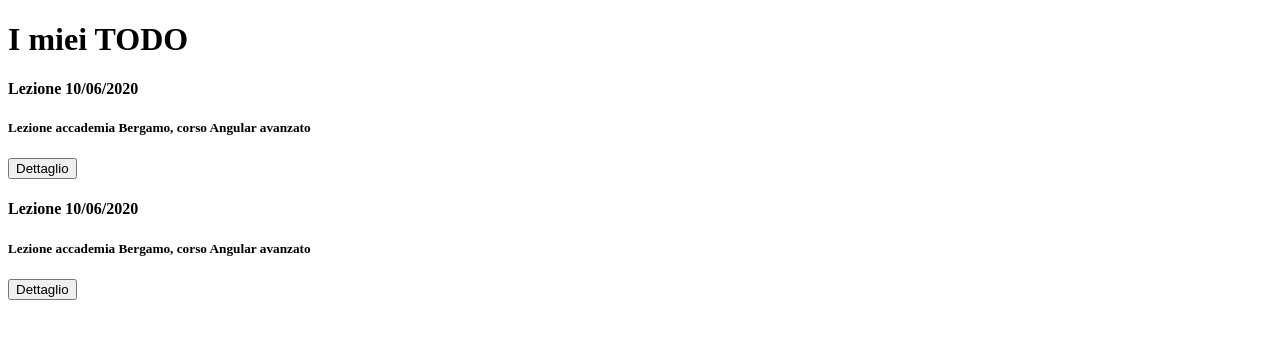
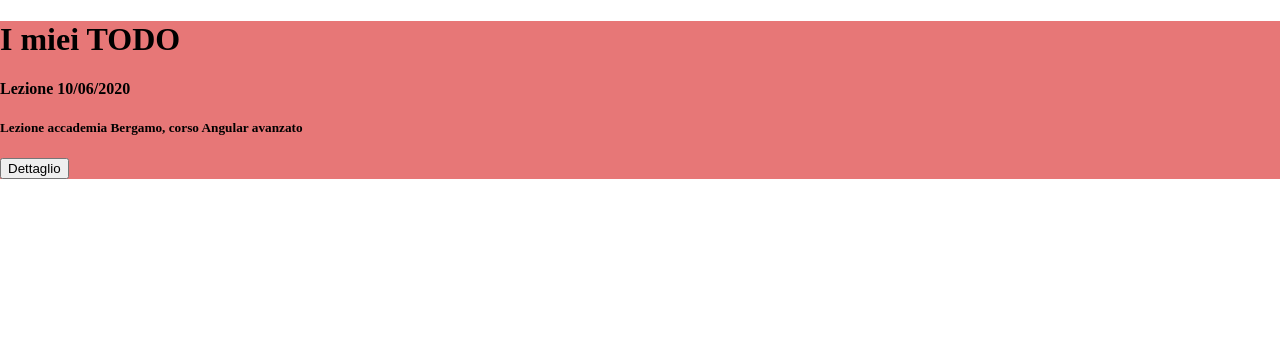
Before and after one commit to LukeSkywa/EsercitazioneBergamo2, an Angular app: page /todos in a window 1280 px wide. Shown: the top 338 px of the page. Built offline with nearby package versions, Linux system fonts and the light colour scheme; data requests are answered from the project's data file; sample sign-in values are in the browser's storage.

Commit message:
correzioni varie

```diff
--- a/db.json
+++ b/db.json
@@ -1,19 +1,15 @@
 {
-  "users": [
-    {
+    "users": [{
         "id": 0,
         "username": "LukeSkywa",
         "name": "Luca",
         "surname": "Alicata"
-    }
-  ],
-  "todos": [
-    {
+    }],
+    "todos": [{
         "id": 0,
         "title": "Lezione 10/06/2020",
         "description": "Lezione accademia Bergamo, corso Angular avanzato",
-      "steps": [
-        {
+        "steps": [{
                 "id": 0,
                 "done": false,
                 "title": "Appello"
@@ -34,53 +30,5 @@
                 "title": "Pratica"
             }
         ]
-    },
-    {
-      "id": 1,
-      "title": "Lezione 10/06/2020",
-      "description": "Lezione accademia Bergamo, corso Angular avanzato",
-      "steps": [
-        {
-          "id": 0,
-          "done": false,
-          "title": "Appello"
-        },
-        {
-          "id": 1,
-          "done": false,
-          "title": "Ripasso"
-        },
-        {
-          "id": 2,
-          "done": false,
-          "title": "Teoria"
-        },
-        {
-          "id": 3,
-          "done": false,
-          "title": "Pratica"
-        },
-        {
-          "id": 0,
-          "done": false,
-          "title": "Appello"
-        },
-        {
-          "id": 1,
-          "done": false,
-          "title": "Ripassp"
-        },
-        {
-          "id": 2,
-          "done": false,
-          "title": "Teoria"
-        },
-        {
-          "id": 3,
-          "done": false,
-          "title": "Pratica"
+    }]
 }
-      ]
-    }
-  ]
-}
--- a/src/app/core/services/todos-server.service.ts
+++ b/src/app/core/services/todos-server.service.ts
@@ -18,6 +18,6 @@ export class TodosServerService {
   }
 
   updateTodo(todo: Todo): Observable<Todo[]>{
-    return this.httpCommunications.retrievePostCall("todos", todo);
+    return this.httpCommunications.retrievePutCall("todos/"+todo.id, todo);
   }
 }
--- a/src/app/features/todos/components/main/todos.component.html
+++ b/src/app/features/todos/components/main/todos.component.html
@@ -1,3 +1,4 @@
+<div class="container">
     <header>
         <h1>I miei TODO</h1>
     </header>
@@ -7,3 +8,4 @@
     <section>
         <router-outlet></router-outlet>
     </section>
+</div>
--- a/src/app/features/todos/components/main/todos.component.scss
+++ b/src/app/features/todos/components/main/todos.component.scss
@@ -0,0 +1,3 @@
+.container {
+    background-color: rgb(231, 119, 119);
+}
--- a/src/app/features/todos/components/todo-detail/todo-detail.component.html
+++ b/src/app/features/todos/components/todo-detail/todo-detail.component.html
@@ -1 +1,3 @@
-<app-todo-item [todo]="todo | async" (editEvent)="edit($event)"></app-todo-item>
+<div class="container">
+    <app-todo-item [todo]="todo | async" (editEvent)="edit($event)"></app-todo-item>
+</div>
--- a/src/app/features/todos/components/todo-detail/todo-detail.component.scss
+++ b/src/app/features/todos/components/todo-detail/todo-detail.component.scss
@@ -0,0 +1,3 @@
+.container {
+    background-color: rgb(98, 191, 235);
+}
--- a/src/app/features/todos/components/todo-edit/todo-edit.component.html
+++ b/src/app/features/todos/components/todo-edit/todo-edit.component.html
@@ -1 +1,3 @@
-<app-todo-form (formSubmitEvent)="editForm($event)" [todo]="todo | async" (undoEvent)="undo($event)"></app-todo-form>
+<div class="container">
+    <app-todo-form (formSubmitEvent)="editForm($event)" [todo]="todo | async" (undoEvent)="undo($event)"></app-todo-form>
+</div>
--- a/src/app/features/todos/components/todo-edit/todo-edit.component.scss
+++ b/src/app/features/todos/components/todo-edit/todo-edit.component.scss
@@ -0,0 +1,3 @@
+.container {
+    background-color: rgb(155, 224, 153);
+}
--- a/src/app/features/todos/services/todos-facade.service.ts
+++ b/src/app/features/todos/services/todos-facade.service.ts
@@ -26,6 +26,7 @@ export class TodosFacadeService {
     this.todosServerService.updateTodo(todo).subscribe(() => {
       this.getAllTodos();
       this.getTodoById(todo.id);
+      this.goToDetail(todo.id);
     });
   }
 
--- a/src/app/shared/components/todo-form/todo-form.component.ts
+++ b/src/app/shared/components/todo-form/todo-form.component.ts
@@ -38,6 +38,7 @@ export class TodoFormComponent implements OnChanges {
   ngOnChanges(changes: SimpleChanges): void {
     if (changes && changes['todo'] && this.todo != null) {
       this.stepsArray = this.todo.steps;
+      this.stepsControl.clear();
       this.stepsArray.forEach(step => {
         this.stepsControl.push(this.fb.group({
           id: step.id,
--- a/src/app/shared/components/todo-item/todo-item.component.html
+++ b/src/app/shared/components/todo-item/todo-item.component.html
@@ -3,7 +3,7 @@
     <h5>{{todo?.description}}</h5>
     <div *ngIf="todo != null && todo.steps != null && todo.steps.length > 0">
         <div *ngFor="let step of todo.steps">
-            <input type="checkbox" [value]="step.done" disabled>
+            <input type="checkbox" [(ngModel)]="step.done" disabled>
             <span>{{step.title}}</span>
         </div>
     </div>
--- a/src/styles.scss
+++ b/src/styles.scss
@@ -1 +1,7 @@
 /* You can add global styles to this file, and also import other style files */
+
+html,
+body {
+    margin: 0;
+    padding: 0;
+}
```
Lines whose indentation alone changed are shown as unchanged.
